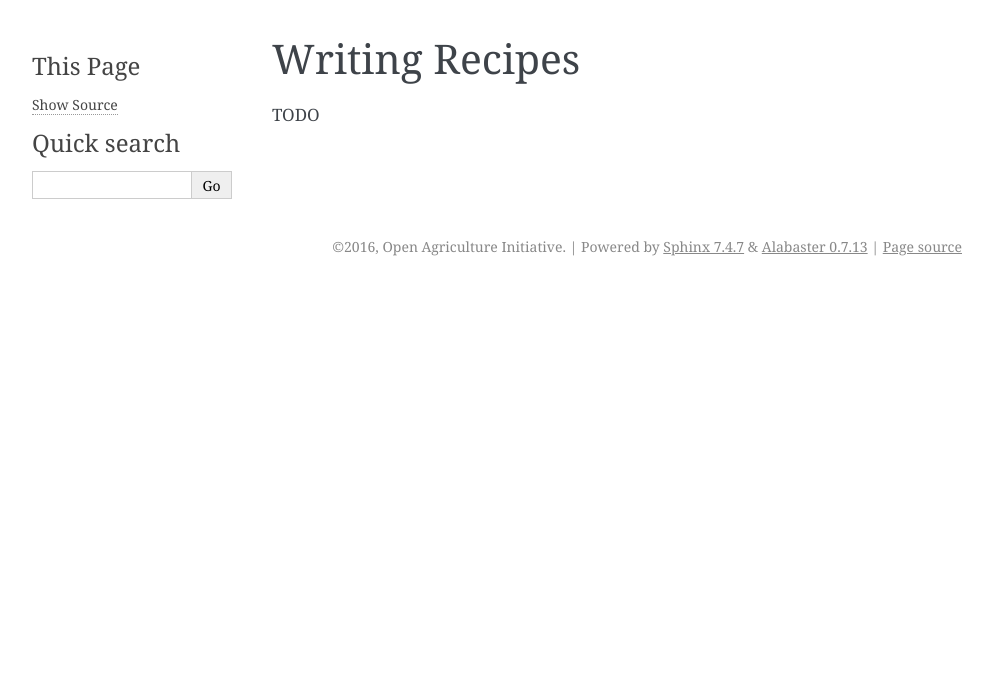
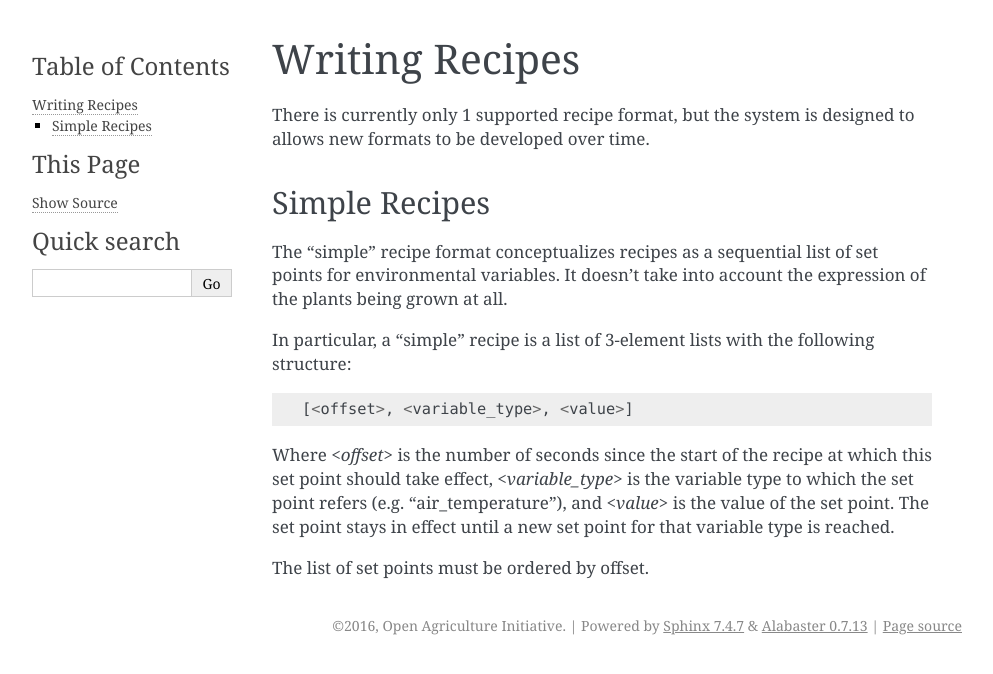
Before and after one commit to OpenAgricultureFoundation/openag_python, a Sphinx documentation site: the page built from docs/recipes.rst, in a window 1280 px wide. Shown: the top 674 px of the page, without its empty margins (148-1141 px from the left). Built offline with Sphinx 7.4.7, drawn with Linux system fonts in a browser that asks for light colours.

Commit message:
Added description of recipe format

```diff
--- a/docs/recipes.rst
+++ b/docs/recipes.rst
@@ -3,4 +3,25 @@
 Writing Recipes
 ===============
 
-TODO
+There is currently only 1 supported recipe format, but the system is designed
+to allows new formats to be developed over time.
+
+Simple Recipes
+--------------
+
+The "simple" recipe format conceptualizes recipes as a sequential list of set
+points for environmental variables. It doesn't take into account the expression
+of the plants being grown at all.
+
+In particular, a "simple" recipe is a list of 3-element lists with the
+following structure::
+
+    [<offset>, <variable_type>, <value>]
+
+Where `<offset>` is the number of seconds since the start of the recipe at
+which this set point should take effect, `<variable_type>` is the variable type
+to which the set point refers (e.g. "air_temperature"), and `<value>` is the
+value of the set point. The set point stays in effect until a new set point for
+that variable type is reached.
+
+The list of set points must be ordered by offset.
```
